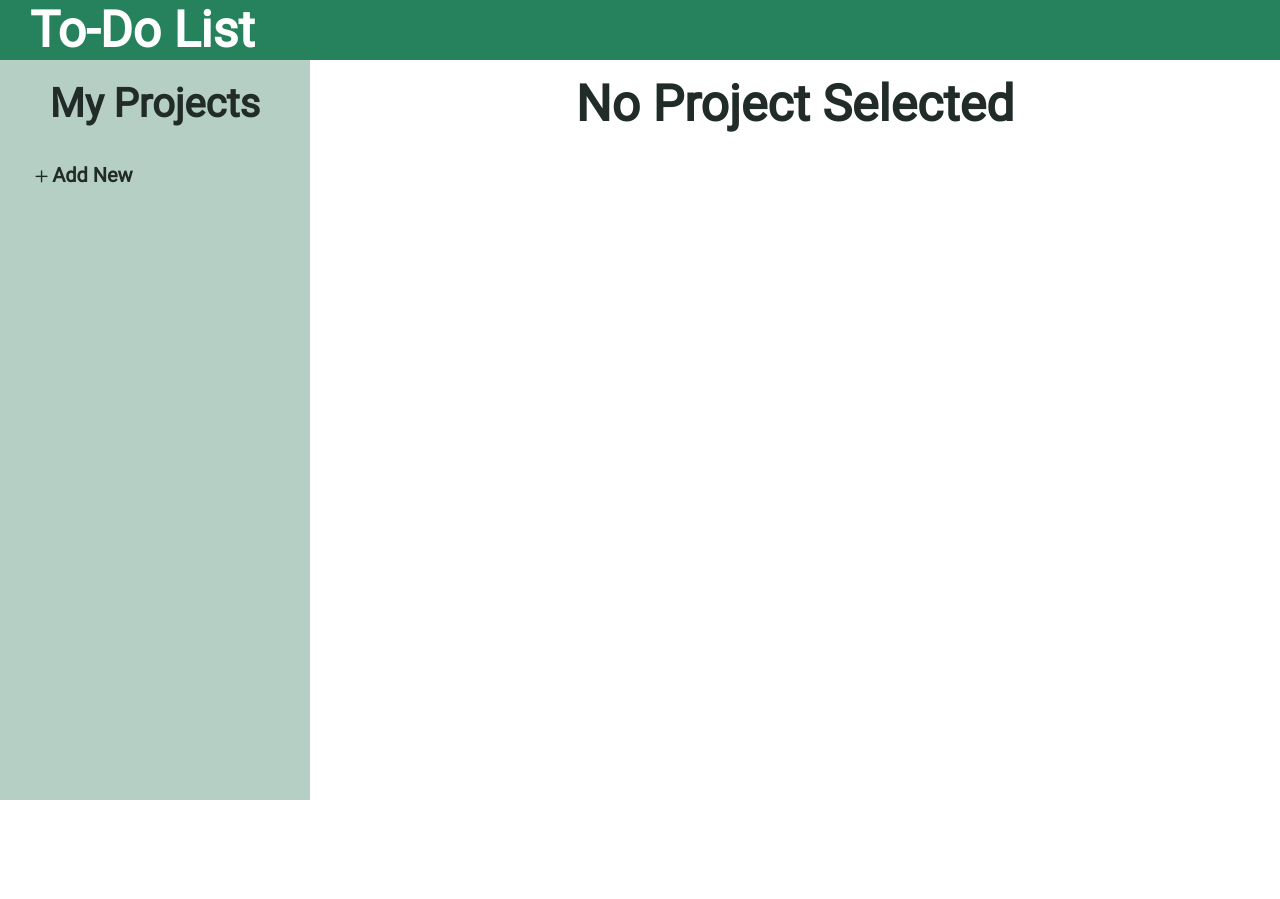
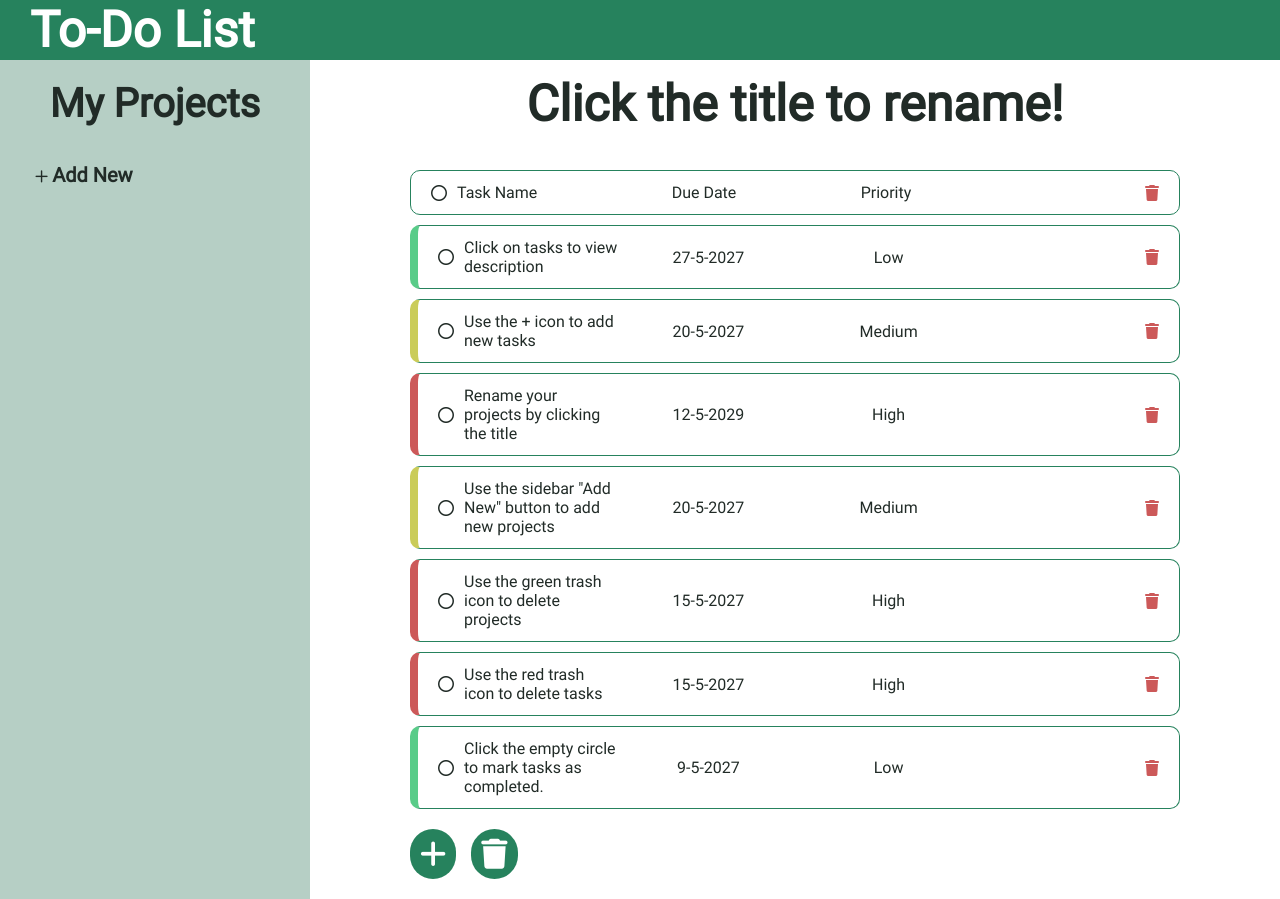
Before and after one commit to Pafestivo/todo-list, a website built with webpack: page dist/index.html in a window 1280 px wide. Before the commit the page ends 800 px from the top, so only its background shows below. Built offline with nearby package versions, Linux system fonts and the light colour scheme.

Commit message:
Add a default project with instructions Default project with instructions will show up on page load.

```diff
--- a/src/index.js
+++ b/src/index.js
@@ -4,7 +4,7 @@ import './styles/sidebar.css';
 import './styles/styles.css';
 import './styles/popup.css';
 import { openAddProjectForm, closeAddProjectForm, openRenameForm, closeRenameForm, openAddTaskForm, closeAddTaskForm } from './scripts/switchForms';
-import { addProject, applyRename, updateProjectDetails, deleteProject, addTodo } from './scripts/manageProject';
+import { addProject, applyRename, updateProjectDetails, deleteProject, addTodo, refreshToDos } from './scripts/manageProject';
 
 const newProject = document.getElementById('new-project');
 const submitProject = document.getElementById('submit-project');
@@ -19,6 +19,7 @@ const deleteFormBtn = document.getElementById('delete-project');
 
 // load the default project first
 updateProjectDetails();
+refreshToDos();
 
 newProject.addEventListener('click', openAddProjectForm);
 newProjectInput.addEventListener('focusout', () => {
--- /dev/null
+++ b/src/scripts/defaultProject.js
@@ -0,0 +1,53 @@
+import Project from "./createProject";
+
+const defaultProject = new Project('Click the title to rename!')
+
+defaultProject.addTodo(
+  'Task Name',
+  'This is the template of each task!',
+  'Priority',
+  'Due Date');
+
+defaultProject.addTodo(
+  'Click on tasks to view description',
+  'You can also edit anything you want in this page.',
+  'Low',
+  '2027-5-27');
+
+defaultProject.addTodo(
+  'Use the + icon to add new tasks',
+  'Adding a task will only add it to the project you currently viewing.',
+  'Medium',
+  '2027-5-20');
+
+defaultProject.addTodo(
+  'Rename your projects by clicking the title',
+  'You can rename your projects by clicking on the project title.',
+  'High',
+  '2029-5-12');
+
+defaultProject.addTodo(
+  'Use the sidebar "Add New" button to add new projects',
+  'You can add new projects and navigate between projects using the sidebar.',
+  'Medium',
+  '2027-5-20');
+
+defaultProject.addTodo(
+  'Use the green trash icon to delete projects',
+  'The green trash icon at the bottom will delete the currently viewed project.',
+  'High',
+  '2027-5-15');
+
+defaultProject.addTodo(
+  'Use the red trash icon to delete tasks',
+  'The red trash icon at the right of each task will delete it.',
+  'High',
+  '2027-5-15');
+
+defaultProject.addTodo(
+  'Click the empty circle to mark tasks as completed.',
+  'The empty circle will fill up once you click it. Another click will reverse it.',
+  'Low',
+  '2027-5-9');
+
+export { defaultProject }
--- a/src/scripts/manageProject.js
+++ b/src/scripts/manageProject.js
@@ -1,7 +1,7 @@
 import Project from "./createProject";
+import { defaultProject } from "./defaultProject";
 
-let activatedProject = {name: 'No Project Selected', id: 'Default ID'}
-
+let activatedProject = defaultProject;
 
 
 const title = document.getElementById('project-title-h');
@@ -45,17 +45,21 @@ function updateProjectDetails() {
 }
 
 function deleteProject() {
+  if(activatedProject.name === 'Click the title to rename!') {
+    alert("It's usually advised to read the instructions, rather than deleting them...");
+  } else {
     const activatedProjectTitle = document.getElementById(activatedProject.id);
-  activatedProjectTitle.remove();
-  activatedProject = {name: 'No Project Selected'};
+    if(activatedProjectTitle) activatedProjectTitle.remove();
+    activatedProject = {name: 'No Project Selected', id: 'no-project'};
     updateProjectDetails();
     todosContainer.textContent = "";
     deleteFormBtn.classList.add('hidden');
     addTaskBtn.classList.add('hidden');
   }
+}
 
 function applyRename() {
-  if(activatedProject.id !== 'Default ID') {
+  if(activatedProject.id !== 'no-project') {
     const renameInput = document.getElementById('change-name-input');
     activatedProject.setName(renameInput.value);
     return true;
@@ -96,8 +100,12 @@ function addTodo() {
 
 
 function deleteTodo(id) {
+  if(activatedProject.name === 'Click the title to rename!') {
+    alert("It's usually advised to read the instructions, rather than deleting them...");
+  } else {
     activatedProject.removeTodo(id);
     refreshToDos();
+  }
 }
 
 function refreshToDos() {
@@ -169,4 +177,4 @@ function refreshToDos() {
   });
 }
 
-export { addProject, updateProjectDetails, deleteProject, applyRename, addTodo }
+export { addProject, updateProjectDetails, deleteProject, applyRename, addTodo, refreshToDos }
--- a/src/styles/main.css
+++ b/src/styles/main.css
@@ -63,6 +63,7 @@
   padding: 12px 20px;
   margin: 10px 100px;
   display: grid;
+  align-items: center;
   grid-template-columns: repeat(4, 1fr);
   border-radius: 10px;
 }
@@ -97,6 +98,7 @@
 
 .task-name {
   display: flex;
+  align-items: center;
   column-gap: 10px;
 }
 
```
Also changed, not shown: dist/index.html, dist/main.js. Lines whose indentation alone changed are shown as unchanged.
